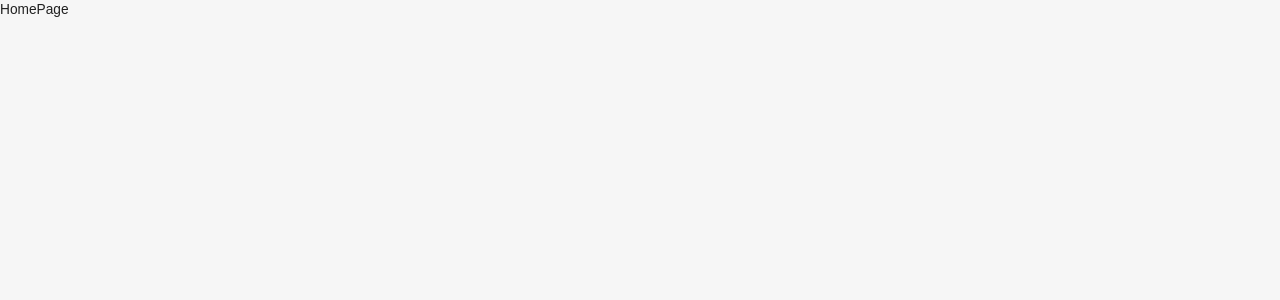
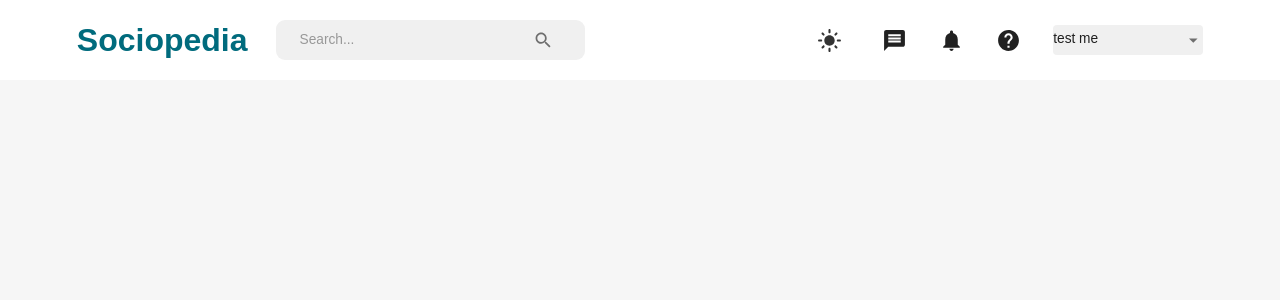
Before and after one commit to davidcastagnetoa/shdasdsa, a React (Create React App) app in the folder client/: page /home in a window 1280 px wide. Shown: the top 300 px of the page. Built offline with nearby package versions, Linux system fonts and the light colour scheme.

Commit message:
homepage, fake user added in status folder

```diff
--- a/client/src/App.js
+++ b/client/src/App.js
@@ -12,6 +12,7 @@
 function App() {
   const mode = useSelector((state) => state.mode);
   const theme = useMemo(() => createTheme(themeSettings(mode)), [mode]);
+  const isAuth = Boolean(useSelector((state) => state.token));
 
   return (
     <div className="app">
@@ -20,7 +21,11 @@
           <CssBaseline />
           <Routes>
             <Route path="/" element={<LoginPage />} />
-            <Route path="/home" element={<HomePage />} />
+            <Route
+              path="/home"
+              element={<HomePage />}
+              // element={isAuth ? <HomePage /> : <Navigate to="/" />}
+            />
             <Route path="/profile/:userId" element={<ProfilePage />} />
           </Routes>
         </ThemeProvider>
--- /dev/null
+++ b/client/src/components/FlexBetween.jsx
@@ -0,0 +1,12 @@
+import { Box } from "@mui/system";
+import { styled } from "@mui/material";
+
+import React from 'react'
+
+const FlexBetween = styled(Box) ({
+    display: "flex",
+    justifyContent: "space-between",
+    alignItems: "center",
+})
+
+export default FlexBetween
--- a/client/src/index.css
+++ b/client/src/index.css
@@ -1,4 +1,4 @@
-@font-face {
+/* @font-face {
   font-family: 'MyFont';
   src: url('../assets/fonts/GilroyLight.ttf') format('truetype');
 }
@@ -10,4 +10,15 @@
   height: 100%;
   width: 100%;
   font-family: 'GilroyLight', sans-serif;
+} */
+
+@import url("https://fonts.googleapis.com/css2?family=Rubik:wght@400;500;700&display=swap");
+
+html,
+body,
+#root,
+.app {
+  height: 100%;
+  width: 100%;
+  font-family: "Rubik", sans-serif;
 }
--- a/client/src/scenes/homePage/index.jsx
+++ b/client/src/scenes/homePage/index.jsx
@@ -1,9 +1,13 @@
-import React from 'react'
+import { Box } from "@mui/material";
+import React from "react";
+import NavBar from "scenes/navbar";
 
 const HomePage = () => {
   return (
-    <div>HomePage</div>
-  )
-}
+    <Box>
+      <NavBar />
+    </Box>
+  );
+};
 
-export default HomePage
+export default HomePage;
--- a/client/src/scenes/navbar/index.jsx
+++ b/client/src/scenes/navbar/index.jsx
@@ -1,9 +1,200 @@
-import React from 'react'
+import { useState } from "react";
+import {
+  Box,
+  IconButton,
+  InputBase,
+  Typography,
+  Select,
+  MenuItem,
+  FormControl,
+  useTheme,
+  useMediaQuery,
+} from "@mui/material";
+import {
+  Search,
+  Message,
+  DarkMode,
+  LightMode,
+  Notifications,
+  Help,
+  Menu,
+  Close,
+} from "@mui/icons-material";
+import { useDispatch, useSelector } from "react-redux";
+import { setMode, setLogout } from "state";
+import { useNavigate } from "react-router-dom";
+import FlexBetween from "components/FlexBetween";
 
 const NavBar = () => {
-  return (
-    <div>NavBar</div>
+  const [isMobileMenuToggled, setIsMobileMenuToggled] = useState(false);
+  const dispatch = useDispatch();
+  const navigate = useNavigate();
+  const user = useSelector((state) => state.user);
+  const isNonMobileScreens = useMediaQuery("(min-width: 1000px)");
+
+  const theme = useTheme();
+  const neutralLight = theme.palette.neutral.light;
+  const dark = theme.palette.neutral.dark;
+  const background = theme.palette.background.default;
+  const primaryLight = theme.palette.primary.light;
+  const alt = theme.palette.background.alt;
+
+  const fullName = `${user.firstName} ${user.lastName}`;
+
+  console.log('====================================');
+  console.log(user);
+  console.log('====================================');
+
+  return(
+  <FlexBetween padding="1rem 6%" backgroundColor={alt}>
+    <FlexBetween gap="1.75rem">
+      <Typography
+        fontWeight="bold"
+        fontSize="clamp(1rem, 2rem, 2.25rem)"
+        // color={theme.palette.mode === "dark" ? "primary" : "background"}
+        color="primary"
+        onClick={() => navigate("/home")}
+        sx={{
+          "&:hover": {
+            color: primaryLight,
+            cursor: "pointer",
+          },
+        }}
+      >
+        Sociopedia
+      </Typography>
+      {isNonMobileScreens && (
+        <FlexBetween
+          backgroundColor={neutralLight}
+          borderRadius="9px"
+          gap="3rem"
+          padding="0.1rem 1.5rem"
+        >
+          <InputBase placeholder="Search..." />
+          <IconButton>
+            <Search />
+          </IconButton>
+        </FlexBetween>
+      )}
+    </FlexBetween>
+
+    {/* DESKTOP NAV */}
+    {isNonMobileScreens ? (
+      <FlexBetween gap="2rem">
+        {/* Toggle Button that will change the state the light to dark */}
+        <IconButton onClick={() => dispatch(setMode())}>
+          {theme.palette.mode === "dark" ? (
+            <DarkMode sx={{ fontSize: "25px" }} />
+          ) : (
+            <LightMode sx={{ color: dark, fontSize: "25px" }} />
+          )}
+        </IconButton>
+        <Message sx={{ fontSize: "25px" }} />
+        <Notifications sx={{ fontSize: "25px" }} />
+        <Help sx={{ fontSize: "25px" }} />
+        <FormControl variant="standart" value={fullName}>
+          <Select
+            value={fullName}
+            sx={{
+              backgroundColor: neutralLight,
+              width: "150px",
+              borderRadius: "0.25rem",
+              paddin: "0.25rem 1rem",
+              "& .MuiSvgIcon-root:": {
+                pr: "0.25rem",
+                width: "3rem",
+              },
+              "& .MuiSelect-select:focus": {
+                backgroundColor: neutralLight,
+              },
+            }}
+            input={<InputBase />}
+          >
+            <MenuItem value={fullName}>
+              <Typography>{fullName}</Typography>
+            </MenuItem>
+            <MenuItem onClick={() => dispatch(setLogout())}>Logout</MenuItem>
+          </Select>
+        </FormControl>
+      </FlexBetween>
+    ) : (
+      <IconButton onClick={() => setIsMobileMenuToggled(!isMobileMenuToggled)}>
+        <Menu />
+      </IconButton>
+    )}
+
+    {/* MOBILE NAV */}
+    {!isNonMobileScreens && isMobileMenuToggled && (
+      <Box
+        position="fixed"
+        right="0"
+        bottom="0"
+        height="100%"
+        zIndex="10"
+        maxWidth="500px"
+        minWidth="300px"
+        backgroundColor={background}
+      >
+        {/* CLOSE ICON */}
+        <Box display="flex" justifyContent="flex-end" p="1rem">
+          <IconButton
+            onClick={() => setIsMobileMenuToggled(!isMobileMenuToggled)}
+          >
+            <Close />
+          </IconButton>
+        </Box>
+
+        {/* MENU ITEMS */}
+        <FlexBetween
+          display="flex"
+          flexDirection="column"
+          justifyContent="center"
+          alignItems="center"
+          gap="3rem"
+        >
+          {/* Toggle Button that will change the state the light to dark */}
+          <IconButton
+            sx={{ fontSize: "25px" }}
+            onClick={() => dispatch(setMode())}
+          >
+            {theme.palette.mode === "dark" ? (
+              <DarkMode sx={{ fontSize: "25px" }} />
+            ) : (
+              <LightMode sx={{ color: dark, fontSize: "25px" }} />
+            )}
+          </IconButton>
+          <Message sx={{ fontSize: "25px" }} />
+          <Notifications sx={{ fontSize: "25px" }} />
+          <Help sx={{ fontSize: "25px" }} />
+          <FormControl variant="standart" value={fullName}>
+            <Select
+              value={fullName}
+              sx={{
+                backgroundColor: neutralLight,
+                width: "150px",
+                borderRadius: "0.25rem",
+                padding: "0.25rem 1rem",
+                "& .MuiSvgIcon-root:": {
+                  pr: "0.25rem",
+                  width: "3rem",
+                },
+                "& .MuiSelect-select:focus": {
+                  backgroundColor: neutralLight,
+                },
+              }}
+              input={<InputBase />}
+            >
+              <MenuItem value={fullName}>
+                <Typography>{fullName}</Typography>
+              </MenuItem>
+              <MenuItem onClick={() => dispatch(setLogout())}>Logout</MenuItem>
+            </Select>
+          </FormControl>
+        </FlexBetween>
+      </Box>
+    )}
+  </FlexBetween>
   )
-}
+};
 
-export default NavBar
+export default NavBar;
--- a/client/src/state/index.js
+++ b/client/src/state/index.js
@@ -2,7 +2,14 @@
 
 const initialState = {
   mode: "light",
-  user: null,
+  user: {
+    firstName: "test",
+    lastName: "me",
+    email: "aaaaaaa@gmail.com",
+    password: "$2b$10$dsasdgsagasda//G9JxQ4bQ8KXf4OAIe/X/AK9skyWUy",
+    picturePath: "p11.jpeg",
+  },
+  // user: null,
   token: null,
   posts: [],
 };
@@ -10,7 +17,8 @@
 export const authSlice = createSlice({
   name: "auth",
   initialState,
-  reducer: {
+  reducers: {
+    // This is the toggle button action
     setMode: (state) => {
       state.mode = state.mode === "light" ? "dark" : "light";
     },
@@ -26,15 +34,15 @@
       if (state.user) {
         state.user.friends = action.payload.friends;
       } else {
-        console.log("User friends non-existent :(");
+        console.error("user friends non-existent :(");
       }
     },
     setPosts: (state, action) => {
       state.posts = action.payload.posts;
     },
     setPost: (state, action) => {
-      const updatedPosts = action.posts.map((post) => {
-        if (post._id === action.payload.post_id) return action.payload.post;
+      const updatedPosts = state.posts.map((post) => {
+        if (post._id === action.payload.post._id) return action.payload.post;
         return post;
       });
       state.posts = updatedPosts;
@@ -42,6 +50,6 @@
   },
 });
 
-export const { setMode, setLogin, setFriends, setPosts, setPost } =
+export const { setMode, setLogin, setLogout, setFriends, setPosts, setPost } =
   authSlice.actions;
 export default authSlice.reducer;
--- a/client/src/theme.js
+++ b/client/src/theme.js
@@ -58,7 +58,7 @@
               // palette values for light mode
               primary: {
                 dark: colorTokens.primary[700],
-                main: colorTokens.primary[500],
+                main: colorTokens.primary[700],
                 light: colorTokens.primary[50],
               },
               neutral: {
```
